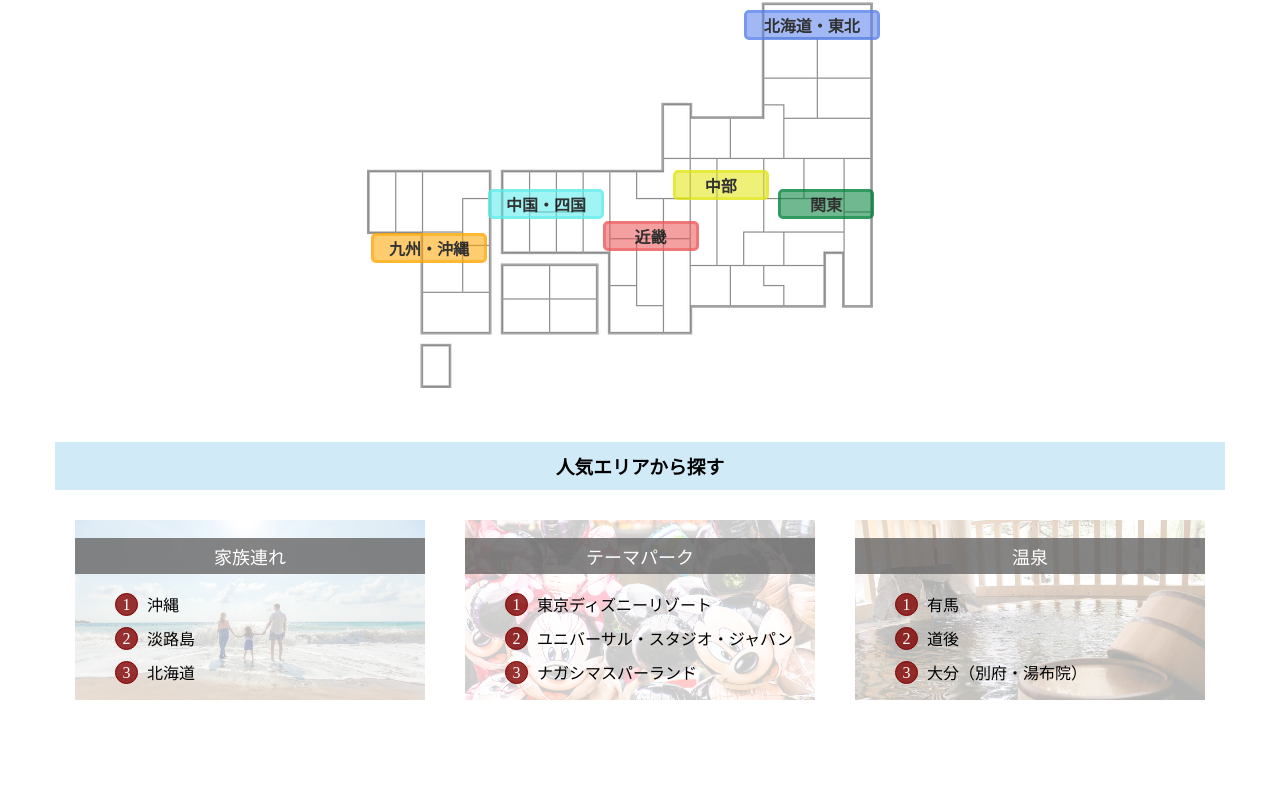
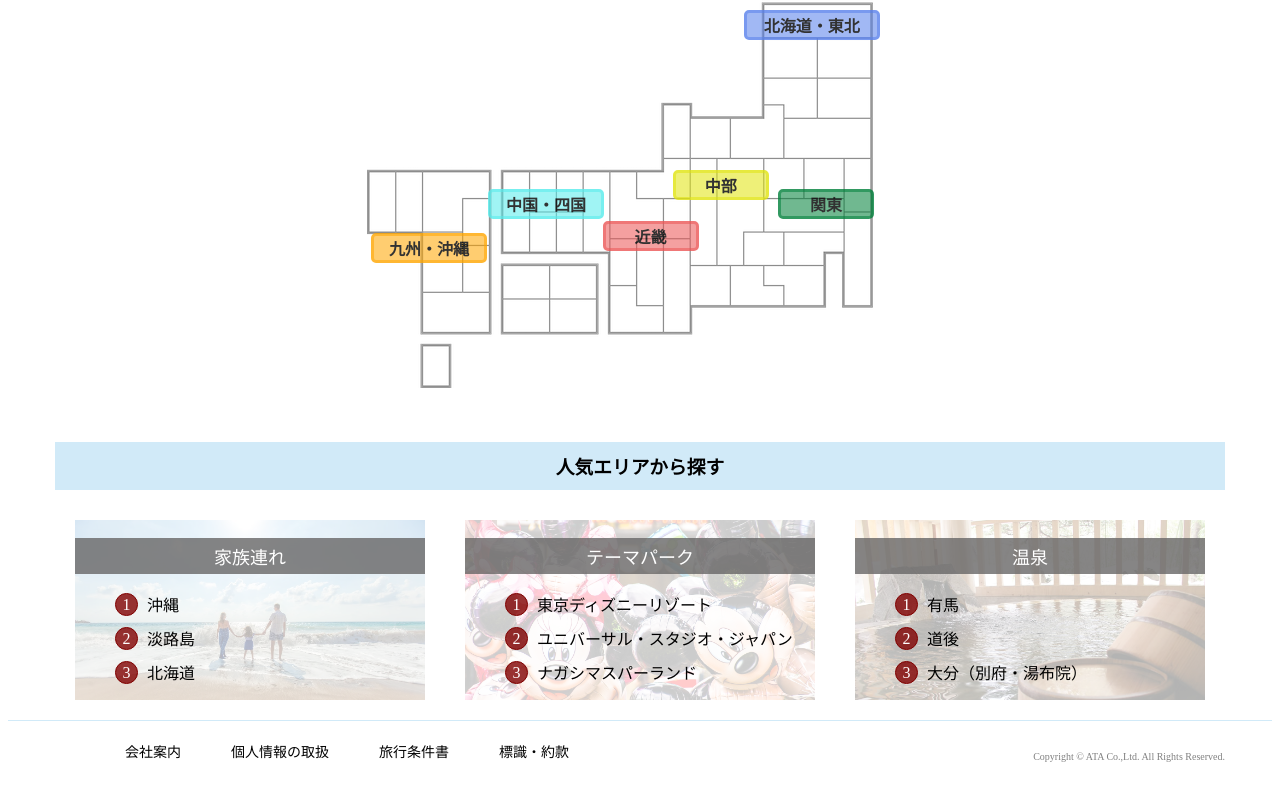
Before and after one commit to ayanatravel/ATA-japan, a plain HTML site: page index.html in a window 1280 px wide. Shown: the part 827-1628 px from the top of the page. Before the commit the page ends 1547 px from the top, so only its background shows below. Drawn offline with nearby package versions, Linux system fonts and the light colour scheme.

Commit message:
Add files via upload

```diff
--- a/index.html
+++ b/index.html
@@ -21,9 +21,9 @@
       </div>
       <div class="header-right">
         <ul>
-          <li><a href="#">ログイン</a></li>
+          <li><a href="https://ayanatravel.github.io/login/">ログイン</a></li>
           <li><a href="#">予約確認</a></li>
-          <li><a href="#">お問合せ</a></li>
+          <li><a href="https://ayanatravel.github.io/contact/">お問合せ</a></li>
         </ul>
       </div>
     </div>
@@ -178,6 +178,21 @@
       </div>
     </div>
   </div>
+   <!-- フッター -->
+   <footer>
+    <div class="container">
+      <div class="footer-list">
+        <ul>
+          <li><a href="#">会社案内</a></li>
+          <li><a href="#">個人情報の取扱</a></li>
+          <li><a href="#">旅行条件書</a></li>
+          <li><a href="#">標識・約款</a></li>
+        </ul>
+        <p class="footer-right">Copyright © ATA Co.,Ltd. All Rights Reserved. </p>
+      </div>
+      </div>
+    </div>
+  </footer>
 
   <script src="https://code.jquery.com/jquery-3.6.0.min.js" integrity="sha256-/xUj+3OJU5yExlq6GSYGSHk7tPXikynS7ogEvDej/m4=" crossorigin="anonymous"></script>
 </body>
--- a/style.css
+++ b/style.css
@@ -332,3 +332,32 @@ select{
   background-color:rgba(255, 255, 255, 0.7);
   background-blend-mode:lighten;
 }
+
+/* フッター */
+footer{
+  width: 100%;
+  height: 50px;
+  background-color: white;
+  top: 0;
+  border-top:  rgba(167, 214, 241, 0.521) solid 1px;
+  margin-bottom: 40px;
+}
+
+.footer-list a{
+  color: black;
+  font-size: 14px;
+  text-align: center;
+}
+
+.footer-list li{
+  padding-left: 30px;
+    list-style: none;
+    float: left;
+    padding-right: 20px;
+}
+
+.footer-right{
+  font-size: 10px;
+  color: gray;
+  float: right;
+}
```
